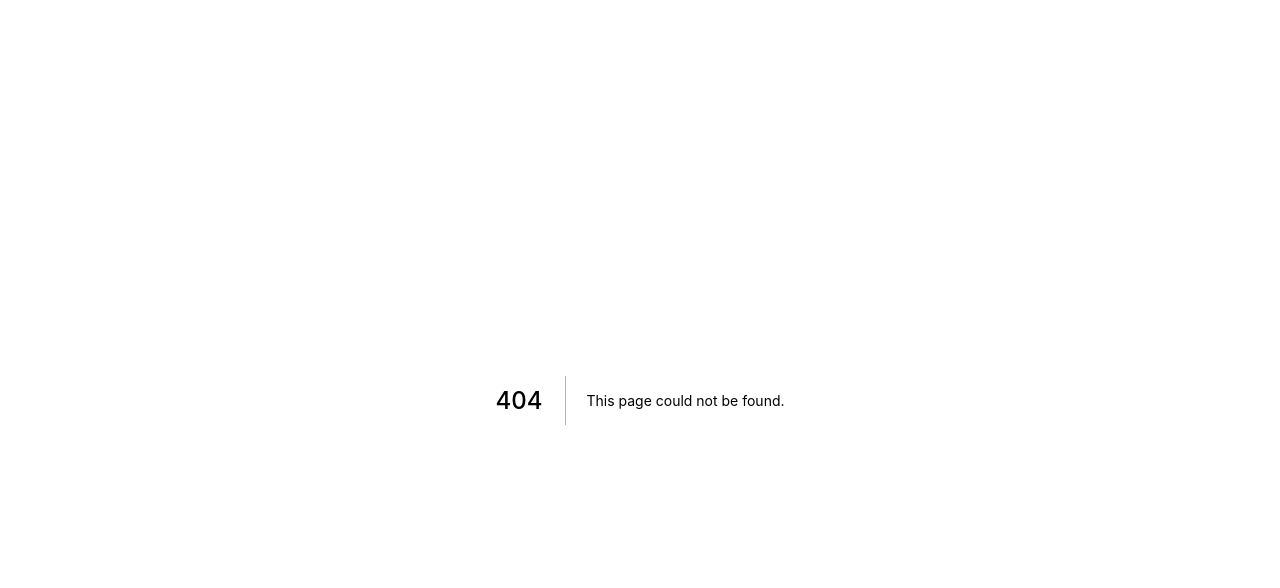
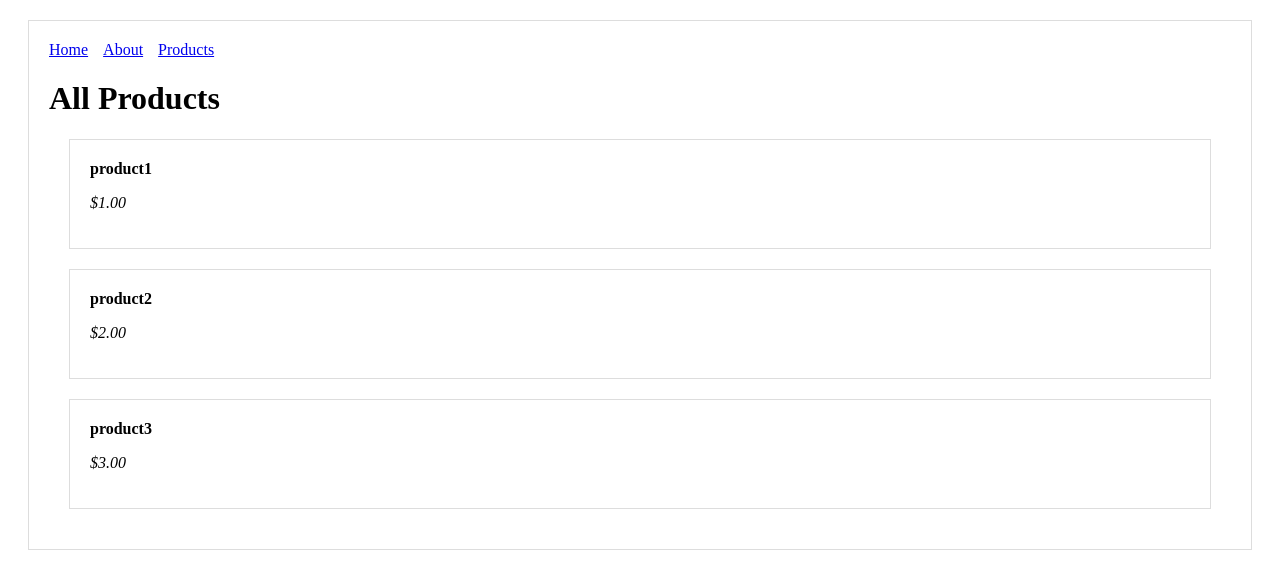
Before and after one commit to liaocanada/online-bookstore, a Next.js app: page /products in a window 1280 px wide. Before the commit this address had no page. Shown: the top 588 px of the page. Built offline with nearby package versions, Linux system fonts and the light colour scheme.

Commit message:
Add query parameters and dynamic IDs

```diff
--- a/components/Header.js
+++ b/components/Header.js
@@ -12,6 +12,9 @@ const Header = () => (
     <Link href="/about">
       <a style={linkStyle}>About</a>
     </Link>
+    <Link href="/products">
+      <a style={linkStyle}>Products</a>
+    </Link>
   </div>
 );
 
--- /dev/null
+++ b/components/products/Product.js
@@ -0,0 +1,22 @@
+import Link from "next/link";
+
+const productStyle = {
+  border: "1px solid #DDD",
+  margin: 20,
+	padding: 20,
+	cursor: "pointer"
+};
+
+const Product = props => {
+	const {id, name, price} = props;
+	return (
+		<Link href="/products/[id]" as={"/products/" + id}>
+			<div style={productStyle}>
+				<strong>{name}</strong>
+				<p><i>${price.toFixed(2)}</i></p>
+			</div>
+		</Link>
+	);
+};
+
+export default Product;
--- /dev/null
+++ b/pages/products.js
@@ -0,0 +1,24 @@
+import { useRouter } from 'next/router';
+
+import Layout from "../components/Layout";
+import Product from "../components/products/Product";
+
+export default function Products() {
+	const router = useRouter();
+
+	const dummyProducts = [
+		{id: "pid001", name: "product1", price: 1.00},
+		{id: "pid002", name: "product2", price: 2.00},
+		{id: "pid003", name: "product3", price: 3.00},
+	];
+
+	return (
+		<Layout>
+			<h1>All Products</h1>
+			{router.query.name &&
+				<p>There was a name filter for {router.query.name} but this is not supported yet.</p>
+			}
+			{dummyProducts.map(({id, name, price}) => <Product key={id} id={id} name={name} price={price} />)}
+		</Layout>
+	);
+}
```
Also changed, not shown: pages/products/[id].js (added, +13 -0 lines), 1 other file (tests, documents, lock files or other folders).
